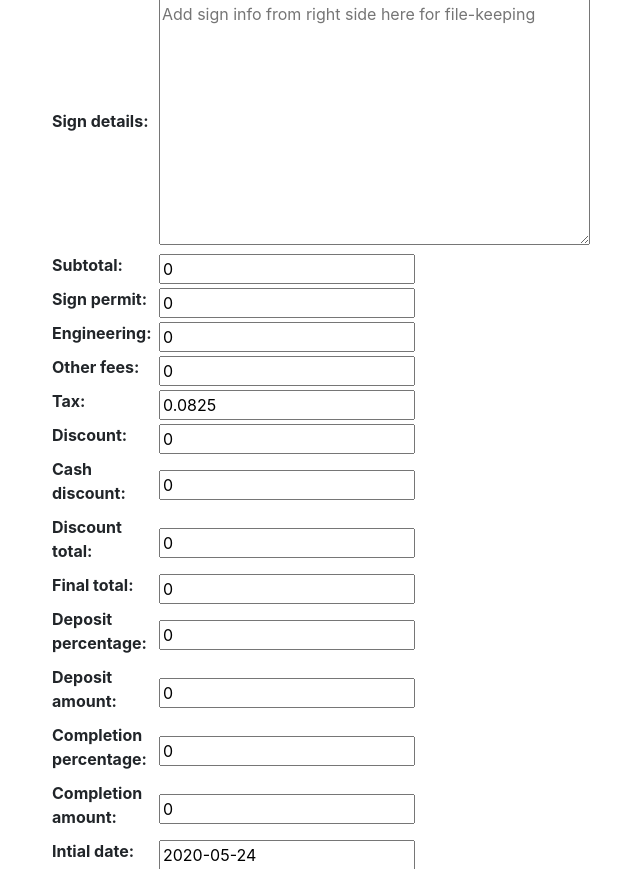
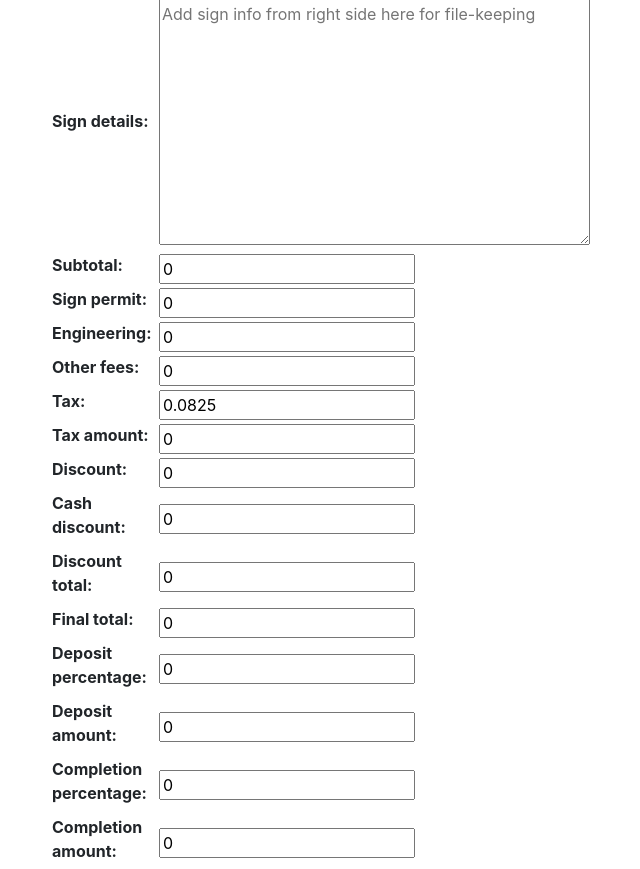
Before and after one commit to MisterJoz/project-manager-django, a Django app: page /add_project_form/ in a window 1280 px wide. Shown: the part 198-1067 px from the top of the page, without its empty margins (34-674 px from the left). Run offline with Django 3.2, Linux system fonts and the light colour scheme; the visitor is signed in with stand-in values (Sample User, id 1); data that the repository does not hold is empty; some libraries are stand-ins or nearby versions.

Commit message:
Calculate and display tax amount

```diff
--- a/pages/models.py
+++ b/pages/models.py
@@ -38,6 +38,7 @@ class Project(models.Model):
     other_fees = models.IntegerField(null=True, blank=True, default=0)
     tax = models.FloatField(null=True, blank=True,
                             default=.0825)
+    tax_amount = models.FloatField(null=True, blank=True, default=0)
     discount = models.IntegerField(null=True, blank=True, default=0, validators=[
         MinValueValidator(0), MaxValueValidator(100)])
     cash_discount = models.IntegerField(null=True, blank=True, default=0)
--- a/pages/views.py
+++ b/pages/views.py
@@ -67,10 +67,8 @@ def logoutUser(request):
     return redirect('login')
 
 
-def calculate(subtotal, no_of_signs, sign_permit, engineering, other_fees, discount, cash_discount, tax):
+def calculate(subtotal, no_of_signs, sign_permit, engineering, other_fees, discount, cash_discount):
     total = subtotal + (sign_permit * no_of_signs) + engineering + other_fees
-    tax_amount = float(tax) * total
-    total += tax_amount
 
     if discount > 0:
         total -= total * discount
@@ -79,6 +77,11 @@ def calculate(subtotal, no_of_signs, sign_permit, engineering, other_fees, disco
     else:
         return total
     return total
+
+
+def calculateTaxAmount(amount, tax):
+    tax_amount = float(tax) * float(amount)
+    return tax_amount
 
 
 def calculatePercentage(deposit_percentage):
@@ -134,15 +137,18 @@ def addProject(request):
             form_copy['discount_total'] = cash_discount
 
         # calculate total price
-        # form_copy['final_total'] = subtotal
-        form_copy['final_total'] = calculate(
-            subtotal, number_of_signs, sign_permit, engineering, other_fees, discount, cash_discount, form_copy['tax'])
+        total = calculate(
+            subtotal, number_of_signs, sign_permit, engineering, other_fees, discount, cash_discount)
+        # tax amount
+        form_copy['tax_amount'] = calculateTaxAmount(
+            total, form_copy['tax'])
+        # add tax to total
+        form_copy['final_total'] = total + form_copy['tax_amount']
 
-        # calculate tax
+        # calculate tax amount
 
         form_copy['deposit_amount'] = round((form_copy['final_total'] - (form_copy['final_total'] *
                                                                          form_copy['completion_percentage'] * .01)), 2)
-        print('Deposit Amount...', form_copy['deposit_amount'])
 
         form_copy['completion_amount'] = (form_copy['final_total'] -
                                           form_copy['deposit_amount'])
@@ -260,9 +266,17 @@ def updateProject(request, pk):
         # calculate total price
         # request.POST['final_total'] = subtotal
         request.POST['final_total'] = calculate(
-            subtotal, number_of_signs, sign_permit, engineering, other_fees, discount, cash_discount, request.POST['tax'])
+            subtotal, number_of_signs, sign_permit, engineering, other_fees, discount, cash_discount)
 
         # calculate tax
+        # calculate total price
+        total = calculate(
+            subtotal, number_of_signs, sign_permit, engineering, other_fees, discount, cash_discount)
+        # tax amount
+        request.POST['tax_amount'] = calculateTaxAmount(
+            total, request.POST['tax'])
+        # add tax to total
+        request.POST['final_total'] = total + request.POST['tax_amount']
 
         request.POST['deposit_amount'] = round((request.POST['final_total'] - (request.POST['final_total'] *
                                                                                request.POST['completion_percentage'] * .01)), 2)
--- a/templates/pages/project.html
+++ b/templates/pages/project.html
@@ -43,6 +43,10 @@
             <tr>
                 <th>Tax</th>
                 <td>{{project.tax}}</td>
+            </tr>
+            <tr>
+                <th>Tax Amount</th>
+                <td>{{project.tax_amount}}</td>
             </tr>
             <tr>
                 <th>Discount Percent</th>
```
Also changed, not shown: pages/migrations/0012_project_tax_amount.py (added).
